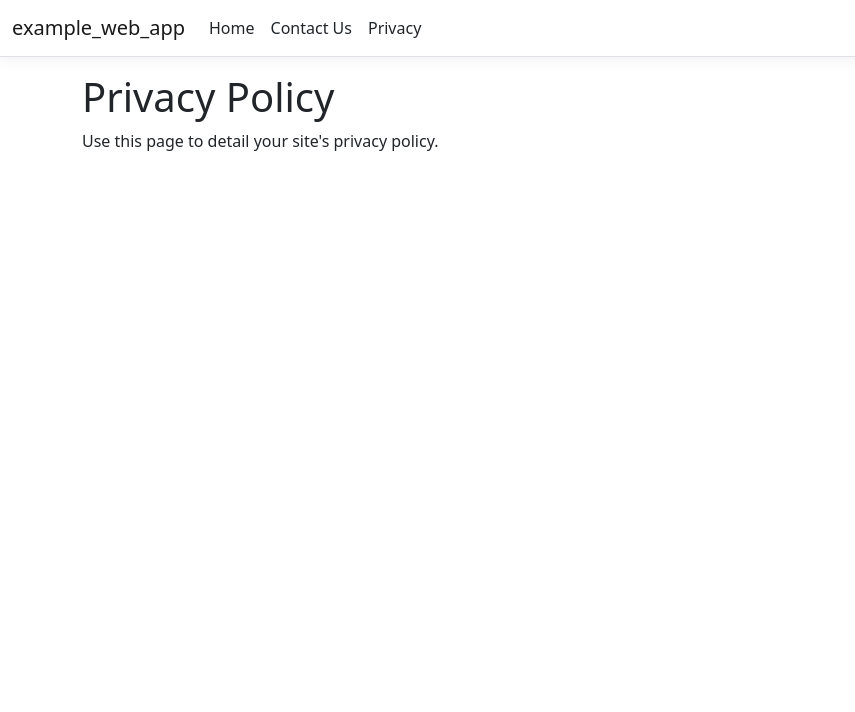
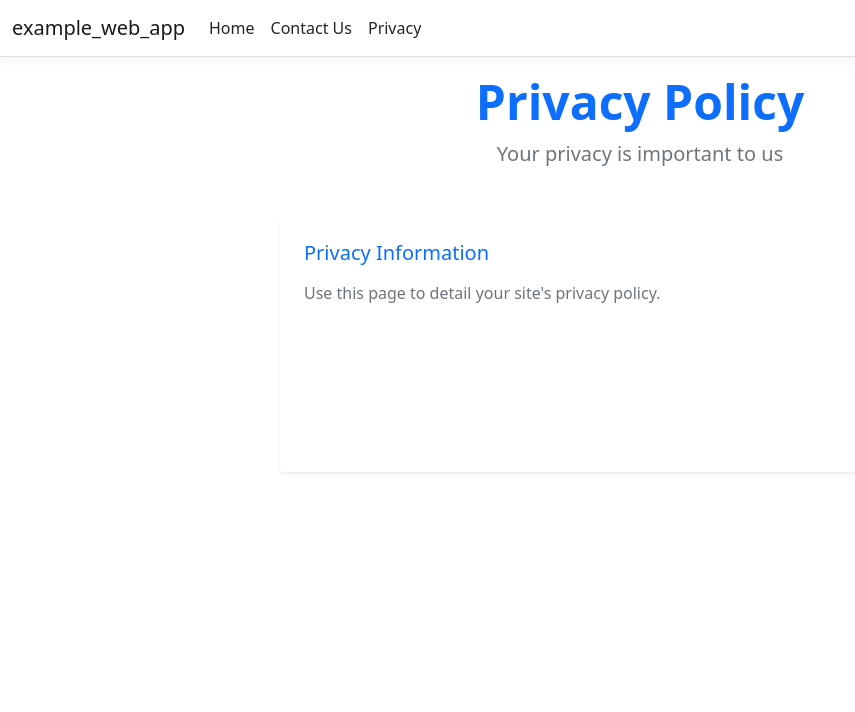
Before and after one commit to danhellem/dotnet-project-example, an ASP.NET Core app: page /Home/Privacy in a window 1280 px wide. Shown: the top 712 px of the page, without its empty margins (0-855 px from the left). Run offline with ASP.NET Core 8, Linux system fonts and the light colour scheme; style sheets or scripts are compiled from the project's sources.

Commit message:
Update Home and Privacy pages to match Contact Us styling
Co-authored-by: danhellem <10525048+danhellem@users.noreply.github.com>

```diff
--- a/example-web-app/Views/Home/Privacy.cshtml
+++ b/example-web-app/Views/Home/Privacy.cshtml
@@ -1,6 +1,21 @@
 @{
     ViewData["Title"] = "Privacy Policy";
 }
-<h1>@ViewData["Title"]</h1>
 
-<p>Use this page to detail your site's privacy policy.</p>
+<div class="container">
+    <div class="row justify-content-center">
+        <div class="col-lg-8">
+            <div class="text-center mb-5">
+                <h1 class="display-5 fw-bold text-primary">@ViewData["Title"]</h1>
+                <p class="lead text-muted">Your privacy is important to us</p>
+            </div>
+
+            <div class="card h-100 shadow-sm border-0">
+                <div class="card-body p-4">
+                    <h5 class="card-title text-primary mb-3">Privacy Information</h5>
+                    <p class="card-text text-muted">Use this page to detail your site's privacy policy.</p>
+                </div>
+            </div>
+        </div>
+    </div>
+</div>
```
Also changed, not shown: example-web-app/Views/Home/Index.cshtml (+16 -3 lines).
